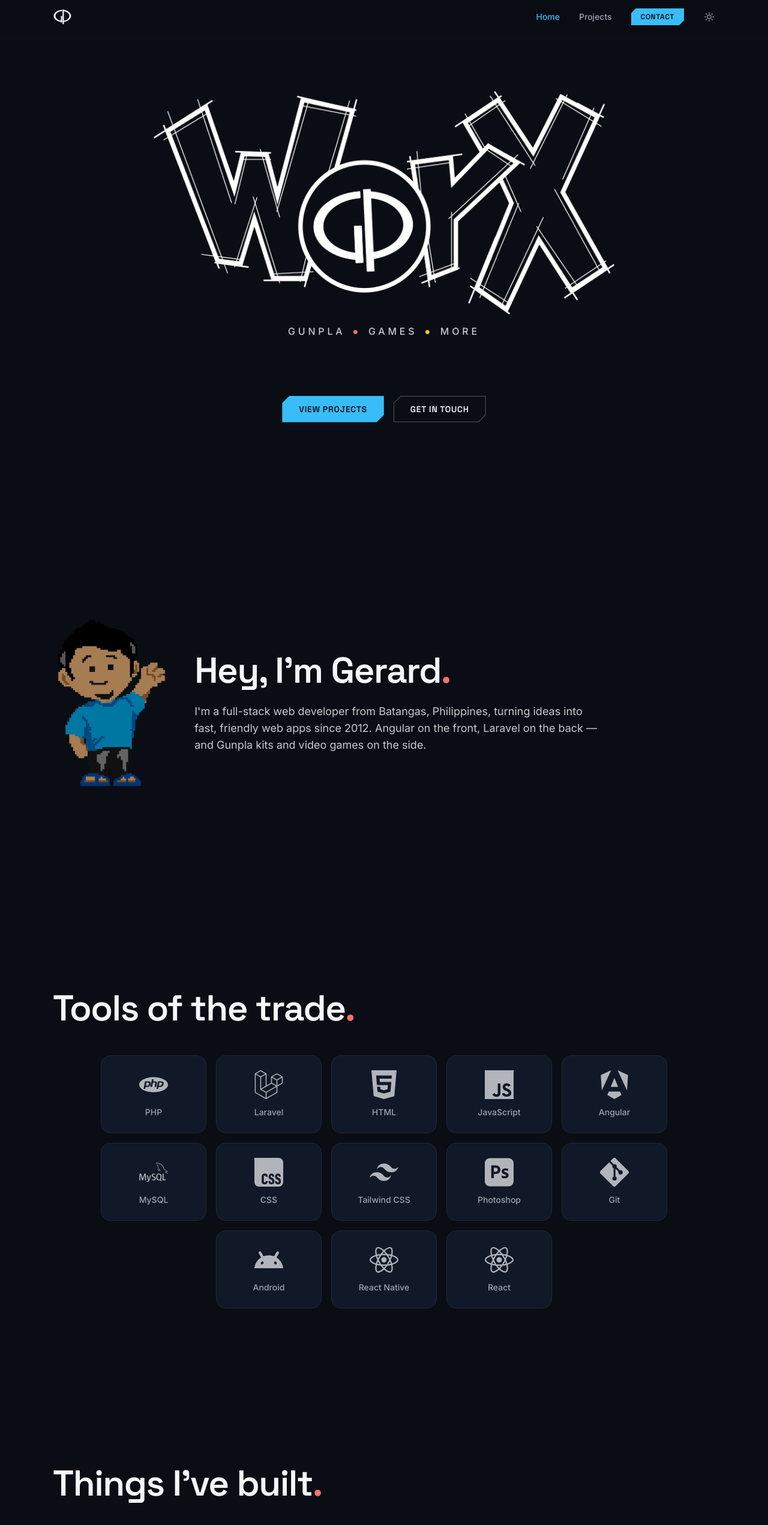
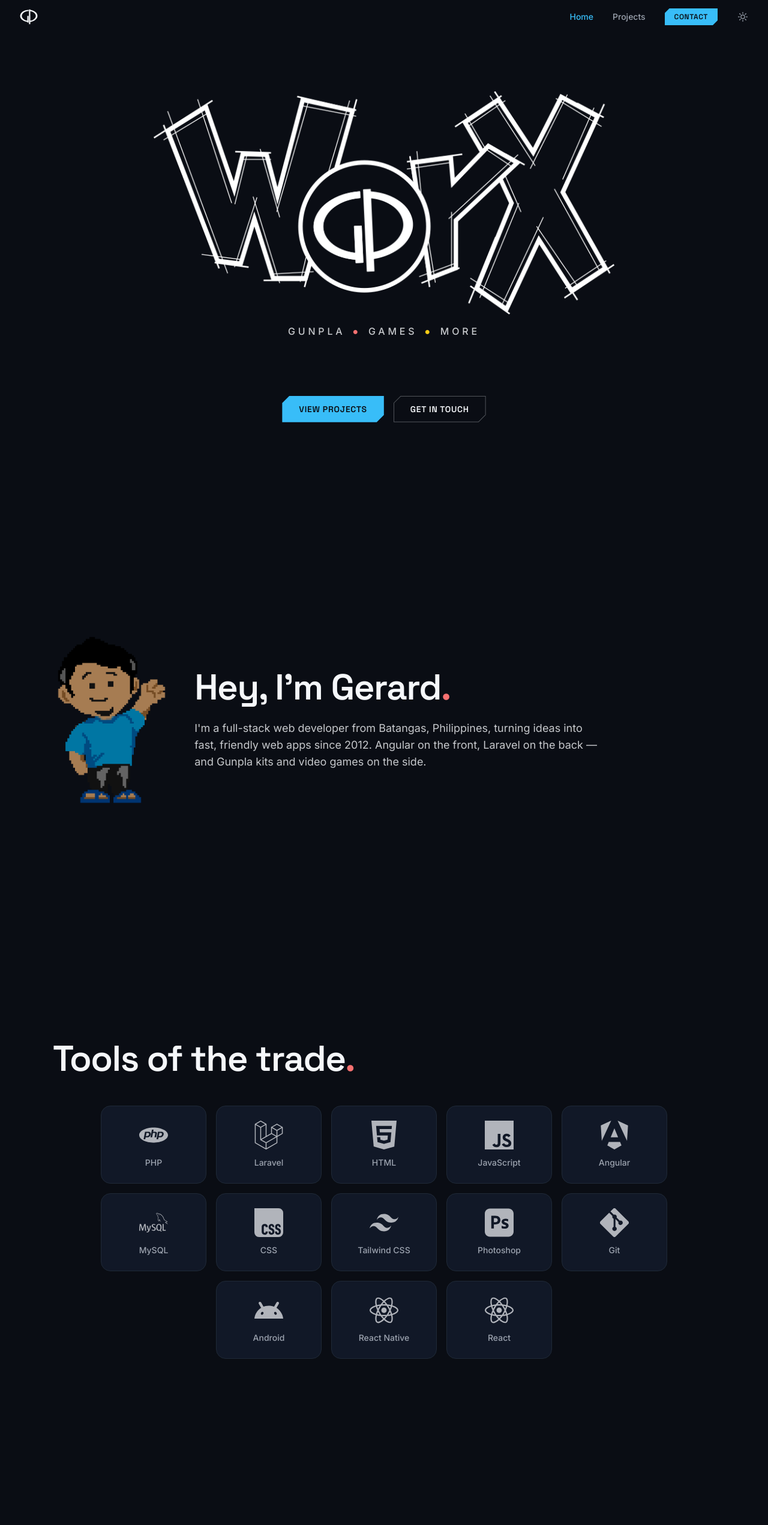
Before and after one commit to GerardPaul/thegpworx, an Angular app: page / in a window 1280 px wide. Shown: the top 2542 px of the page at 60% size. Built offline with nearby package versions, Linux system fonts and the light colour scheme.

Commit message:
Non-sticky full-width header; sections and rail sized to full screen

```diff
--- a/src/app/layout/header.html
+++ b/src/app/layout/header.html
@@ -1,5 +1,5 @@
-<header class="sticky top-0 z-20 bg-bg/70 backdrop-blur">
-  <nav class="mx-auto flex max-w-6xl items-center justify-between px-4 py-3 sm:px-6" aria-label="Main">
+<header>
+  <nav class="flex items-center justify-between px-4 py-3 sm:px-6 lg:px-8" aria-label="Main">
     <a routerLink="/" class="flex items-center" aria-label="TheGPWorx home">
       <svg class="h-8 w-8" viewBox="0 0 800 800" fill="currentColor" aria-hidden="true">
         <g transform="translate(0,800) scale(0.1,-0.1)">
--- a/src/app/pages/home/home.html
+++ b/src/app/pages/home/home.html
@@ -15,7 +15,7 @@
 </section>
 
 <!-- About -->
-<section id="about" class="mx-auto flex min-h-[calc(100svh-3.5rem)] max-w-6xl scroll-mt-14 flex-col justify-center px-4 py-16 sm:px-6">
+<section id="about" class="mx-auto flex min-h-[100svh] max-w-6xl flex-col justify-center px-4 py-16 sm:px-6">
   <div class="grid items-center gap-10 md:grid-cols-[auto,1fr]">
     <img src="assets/images/thegpworx_pixel_char_500.png" width="500" height="734" alt="Pixel-art Gerard" loading="lazy" class="mx-auto h-56 w-auto md:h-72">
     <div>
@@ -26,7 +26,7 @@
 </section>
 
 <!-- Skills -->
-<section id="skills" class="mx-auto flex min-h-[calc(100svh-3.5rem)] max-w-6xl scroll-mt-14 flex-col justify-center px-4 py-16 sm:px-6">
+<section id="skills" class="mx-auto flex min-h-[100svh] max-w-6xl flex-col justify-center px-4 py-16 sm:px-6">
   <h2 class="text-4xl font-semibold sm:text-6xl">Tools of the trade<span class="text-error">.</span></h2>
   <!-- flex-wrap + justify-center so an incomplete last row stays centered -->
   <ul class="mt-12 flex flex-wrap justify-center gap-4">
@@ -48,7 +48,7 @@
 <app-project-rail />
 
 <!-- Contact -->
-<section id="contact" class="mx-auto flex min-h-[calc(100svh-3.5rem)] max-w-6xl scroll-mt-14 flex-col items-center justify-center px-4 py-16 text-center sm:px-6">
+<section id="contact" class="mx-auto flex min-h-[100svh] max-w-6xl flex-col items-center justify-center px-4 py-16 text-center sm:px-6">
   <h2 class="text-4xl font-semibold sm:text-6xl">Let's build something<span class="text-error">.</span></h2>
   <p class="mx-auto mt-6 max-w-xl text-lg text-fg/80">{{ profile.contactBlurb }}</p>
   <a [href]="'mailto:' + profile.email" class="btn btn-primary mt-8 normal-case tracking-normal">
--- a/src/app/pages/home/project-rail.ts
+++ b/src/app/pages/home/project-rail.ts
@@ -2,10 +2,8 @@ import { Component, DestroyRef, ElementRef, afterNextRender, inject, viewChild }
 import { projects } from '../../data/projects';
 import { ProjectShowcase } from '../../shared/project-showcase';
 
-const HEADER = 56; // sticky header height (h-14 / 3.5rem)
-
 /**
- * Home "Projects" section: a full-screen panel pinned below the header while the row of
+ * Home "Projects" section: a full-screen panel pinned to the top of the screen while the row of
  * projects slides left as you scroll down. The section is made exactly as tall as the
  * horizontal travel, so vertical scroll distance maps 1:1 to horizontal movement.
  */
@@ -13,8 +11,8 @@ const HEADER = 56; // sticky header height (h-14 / 3.5rem)
   selector: 'app-project-rail',
   imports: [ProjectShowcase],
   template: `
-    <section #section id="projects" class="relative scroll-mt-14">
-      <div class="sticky top-14 flex h-[calc(100svh-3.5rem)] flex-col justify-center overflow-hidden">
+    <section #section id="projects" class="relative">
+      <div class="sticky top-0 flex h-[100svh] flex-col justify-center overflow-hidden">
         <div class="mx-auto w-full max-w-6xl px-4 sm:px-6">
           <h2 class="text-4xl font-semibold sm:text-6xl">Things I've built<span class="text-error">.</span></h2>
         </div>
@@ -44,11 +42,11 @@ export class ProjectRail {
 
       const layout = () => {
         this.travel = Math.max(0, track.scrollWidth - document.documentElement.clientWidth);
-        section.style.height = `${innerHeight - HEADER + this.travel}px`;
+        section.style.height = `${innerHeight + this.travel}px`;
         position();
       };
       const position = () => {
-        const progress = this.travel ? Math.min(1, Math.max(0, (HEADER - section.getBoundingClientRect().top) / this.travel)) : 0;
+        const progress = this.travel ? Math.min(1, Math.max(0, -section.getBoundingClientRect().top / this.travel)) : 0;
         track.style.transform = `translateX(${-progress * this.travel}px)`;
       };
       const onScroll = () => {
@@ -75,7 +73,7 @@ export class ProjectRail {
     track.parentElement!.scrollLeft = 0; // undo the browser's own scroll-into-view; the transform does the moving
     const card = (e.target as HTMLElement).closest('app-project-showcase') as HTMLElement | null;
     if (!card || !this.travel) return;
-    const sectionTop = this.section().nativeElement.getBoundingClientRect().top + scrollY - HEADER;
+    const sectionTop = this.section().nativeElement.getBoundingClientRect().top + scrollY;
     const x = Math.min(this.travel, Math.max(0, card.offsetLeft - parseFloat(getComputedStyle(track).paddingLeft)));
     scrollTo({ top: sectionTop + x });
   }
```
